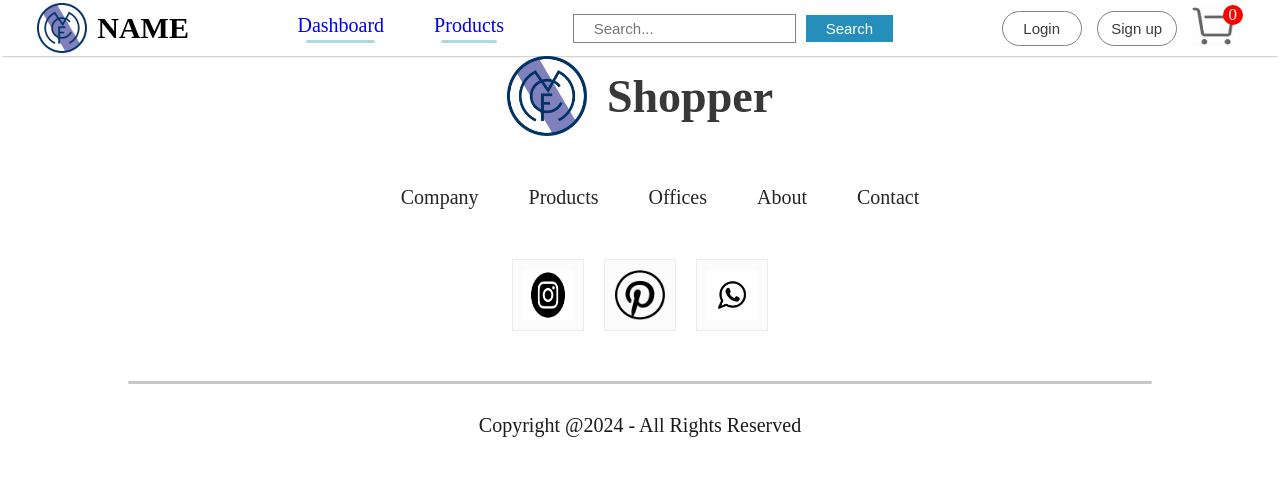
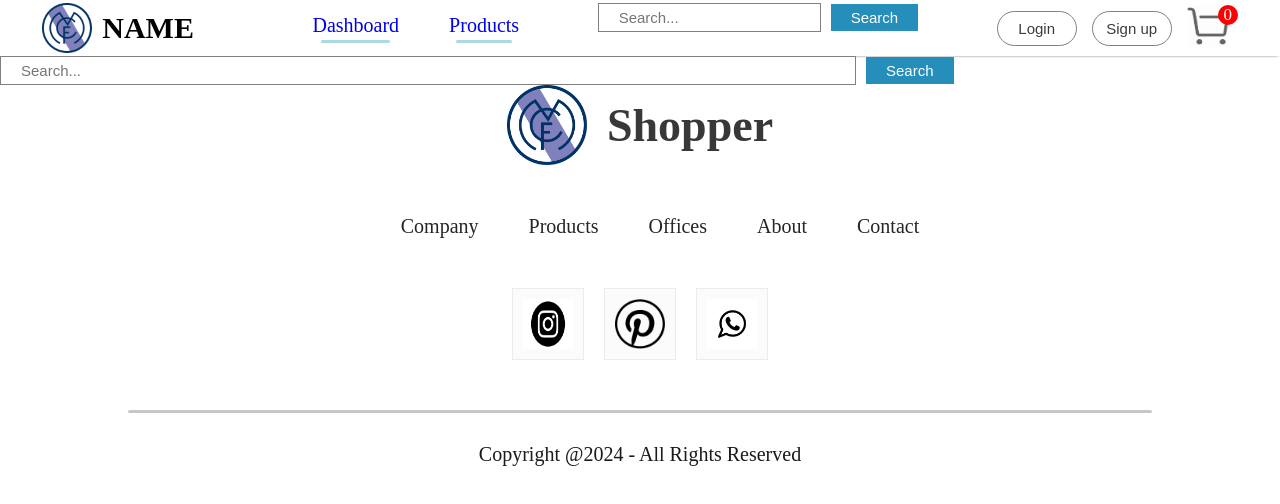
Before and after one commit to moyaser315/e-commerce, a React (Vite) app in the folder Front/: page /search in a window 1280 px wide. Shown: the top 504 px of the page. Built offline with nearby package versions, Linux system fonts and the light colour scheme.

Commit message:
connect search to backend

```diff
--- a/Front/package.json
+++ b/Front/package.json
@@ -14,7 +14,7 @@
     "qs": "^6.12.1",
     "react": "^18.2.0",
     "react-dom": "^18.2.0",
-    "react-router-dom": "^6.22.3",
+    "react-router-dom": "^6.23.0",
     "react-select": "^5.8.0"
   },
   "devDependencies": {
--- a/Front/src/App.jsx
+++ b/Front/src/App.jsx
@@ -11,6 +11,8 @@ import ShopCategory from "./Pages/ShopCategory.jsx";
 import Footer from "./Components/Footer/Footer.jsx";
 import SellerDashboard from "./Pages/SellerDashboard.jsx";
 import Profile from "./Pages/Profile.jsx";
+import MultiSearch from "./Pages/Search"; // Import the MultiSearch component
+import SearchResults from "./Pages/SearchResults";
 
 function App() {
   const [isLoggedIn, setLoggedIn] = useState(false);
@@ -41,6 +43,8 @@ function App() {
             <Route path="/signup" element={<Signup />} />
             <Route path="/profile" element={<Profile />} />
             <Route path="/products" element={<SellerDashboard />} />
+            <Route path="/search" element={<MultiSearch />} /> {/* Route for the search page */}
+            <Route path="/search-results" element={<SearchResults />} /> {/* Define route for SearchResults component */}
           </Routes>
           <Footer />
         </BrowserRouter>
--- a/Front/src/Pages/Search.jsx
+++ b/Front/src/Pages/Search.jsx
@@ -1,43 +1,57 @@
 import React, { useState } from 'react';
-import './Search.css'; // Import the CSS file
+import axios from 'axios';
+import { useNavigate } from 'react-router-dom'; // Import useNavigate
+import './Search.css';
+import Dashboard from './Dashboard';
 
 const MultiSearch = () => {
+  const [searchResults, setSearchResults] = useState([]);
   const [searchTerm, setSearchTerm] = useState('');
-  const [searchResults, setSearchResults] = useState([]);
+  const [error, setError] = useState(null);
+  const [loading, setLoading] = useState(false);
+  const navigate = useNavigate(); // Initialize useNavigate
 
   const handleSearch = async () => {
+    setLoading(true);
+    setError(null);
     try {
-      // Fetch data from the API
-      const response = await fetch(`localhost:8000?search=${searchTerm}`);
-      const data = await response.json();
+      const response = await axios.get(`http://localhost:8000?search=${searchTerm}`);
+      const data = response.data;
+      setSearchResults(data);
 
-      // Perform the search operation on the fetched data
-      const results = data.filter(item =>
-        item.title.toLowerCase().includes(searchTerm.toLowerCase())
-      );
-
-      // Update the searchResults state with the filtered results
-      setSearchResults(results);
+      if (data.length === 0) {
+        alert('No results found');
+      } else {
+        // Navigate to /search-results with searchResults data as query parameter
+        navigate('/search-results', { state: { searchResults: data } });
+      }
     } catch (error) {
       console.error('Error fetching data:', error);
-      // Handle error gracefully (e.g., display an error message)
+      setError('Failed to fetch data. Please try again.');
+      alert('Failed to fetch data. Please try again.');
+    } finally {
+      setLoading(false);
     }
   };
 
   return (
+    <div>
       <div className="search-bar">
         <input
           type="text"
           placeholder="Search..."
           value={searchTerm}
           onChange={(e) => setSearchTerm(e.target.value)}
+          onKeyPress={(e) => {
+            if (e.key === 'Enter') {
+              handleSearch();
+            }
+          }}
         />
-      <button onClick={handleSearch}>Search</button>
-      <ul>
-        {searchResults.map((result) => (
-          <li key={result.id}>{result.title}</li>
-        ))}
-      </ul>
+        <button onClick={handleSearch} disabled={loading}>
+          {loading ? 'Searching...' : 'Search'}
+        </button>
+      </div>
     </div>
   );
 };
--- /dev/null
+++ b/Front/src/Pages/SearchResults.jsx
@@ -0,0 +1,31 @@
+import React from 'react';
+import Item from "../Components/Item/Item.jsx";
+import { useLocation } from 'react-router-dom';
+
+const SearchResults = () => {
+  const location = useLocation();
+  const searchResults = location.state && location.state.searchResults;
+
+  console.log(searchResults);
+
+  return (
+    <div>
+      <h1>Search Results</h1>
+      <div className="cards">
+        {searchResults && searchResults.map((item, i) => (
+          <Item
+            key={i}
+            id={item.id}
+            name={item.name}
+            image={item.image}
+            description={item.description}
+            price={item.price}
+            category={item.category}
+          />
+        ))}
+      </div>
+    </div>
+  );
+};
+
+export default SearchResults;
```
Also changed, not shown: Front/src/Pages/Dashboard.jsx (line endings or trailing spaces), 1 other file (tests, documents, lock files or other folders). Lines whose indentation alone changed are shown as unchanged.
